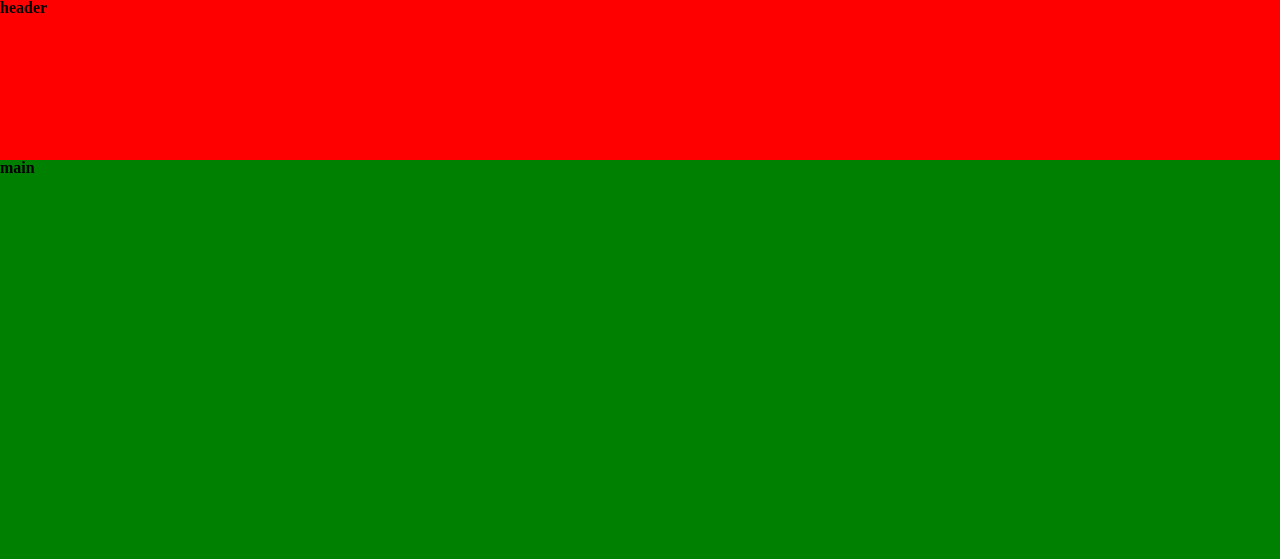
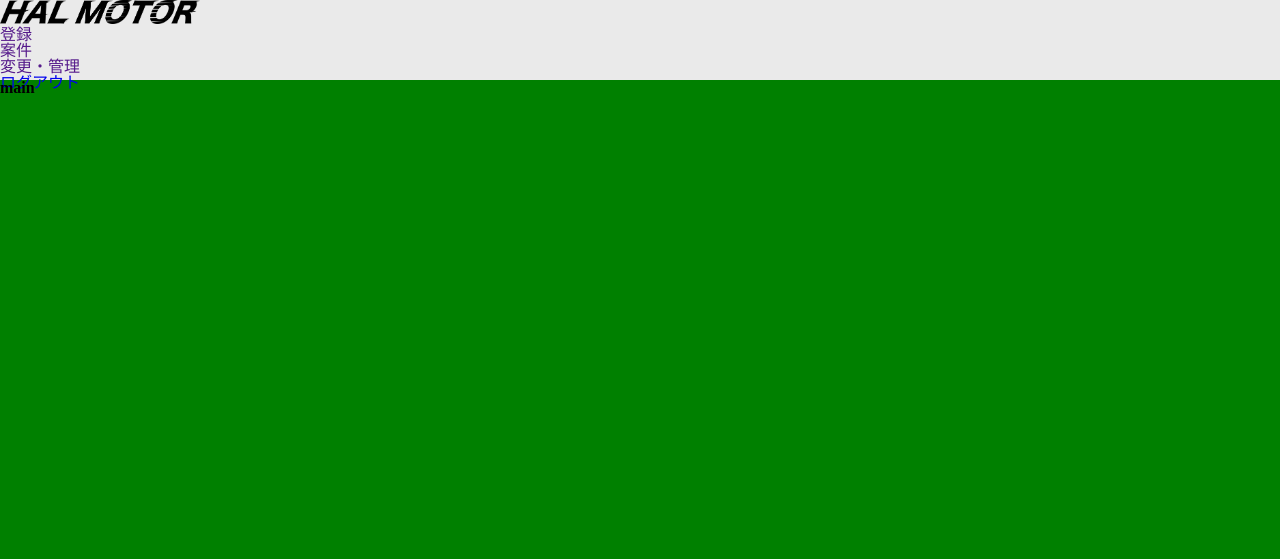
Before and after one commit to sigure114514/IH31, a PHP site: page / in a window 1280 px wide. Shown: the top 559 px of the page. Run offline with PHP 8.4, Linux system fonts and the light colour scheme.

Commit message:
あげてみた

```diff
--- a/css/header.css
+++ b/css/header.css
@@ -1,5 +1,8 @@
-.header {
+header {
     width: 100vw;
-    height: 20vh;
-    background-color: red;
+    height: 80px;
+    background-color: #EAEAEA;
 }
+header h1{
+
+}
--- a/tpl/header/sample.php
+++ b/tpl/header/sample.php
@@ -12,10 +12,14 @@
     <script></script>
 </head>
 <body>
-<article class="header">
-
-<h1>header</h1>
-
-
-
-</article><!-- header -->
+<header>
+    <h1><img src="tpl_img/HALMOTOR.png" width="200px" height="auto"></h1>
+    <nav>
+        <ul>
+            <li><a href="">登録</a></li>
+            <li><a href="">案件</a></li>
+            <li><a href="">変更・管理</a></li>
+        </ul>
+    </nav>
+    <p><a href="#">ログアウト</a></p>
+</header><!-- header -->
```
Also changed, not shown: tpl_img/HALMOTOR.png (added), tpl_img/HALMOTORw.png (added), 3 other files.
